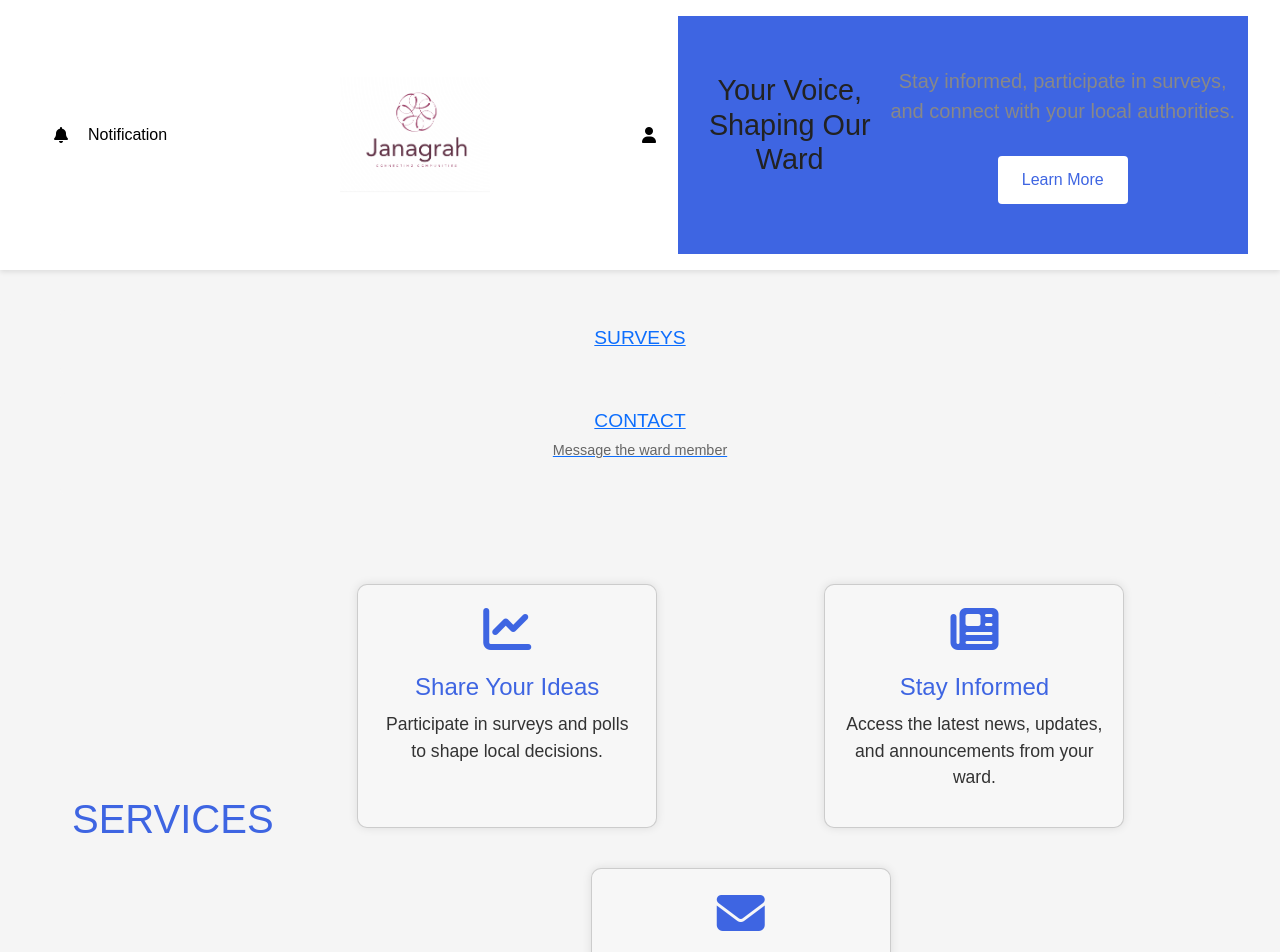
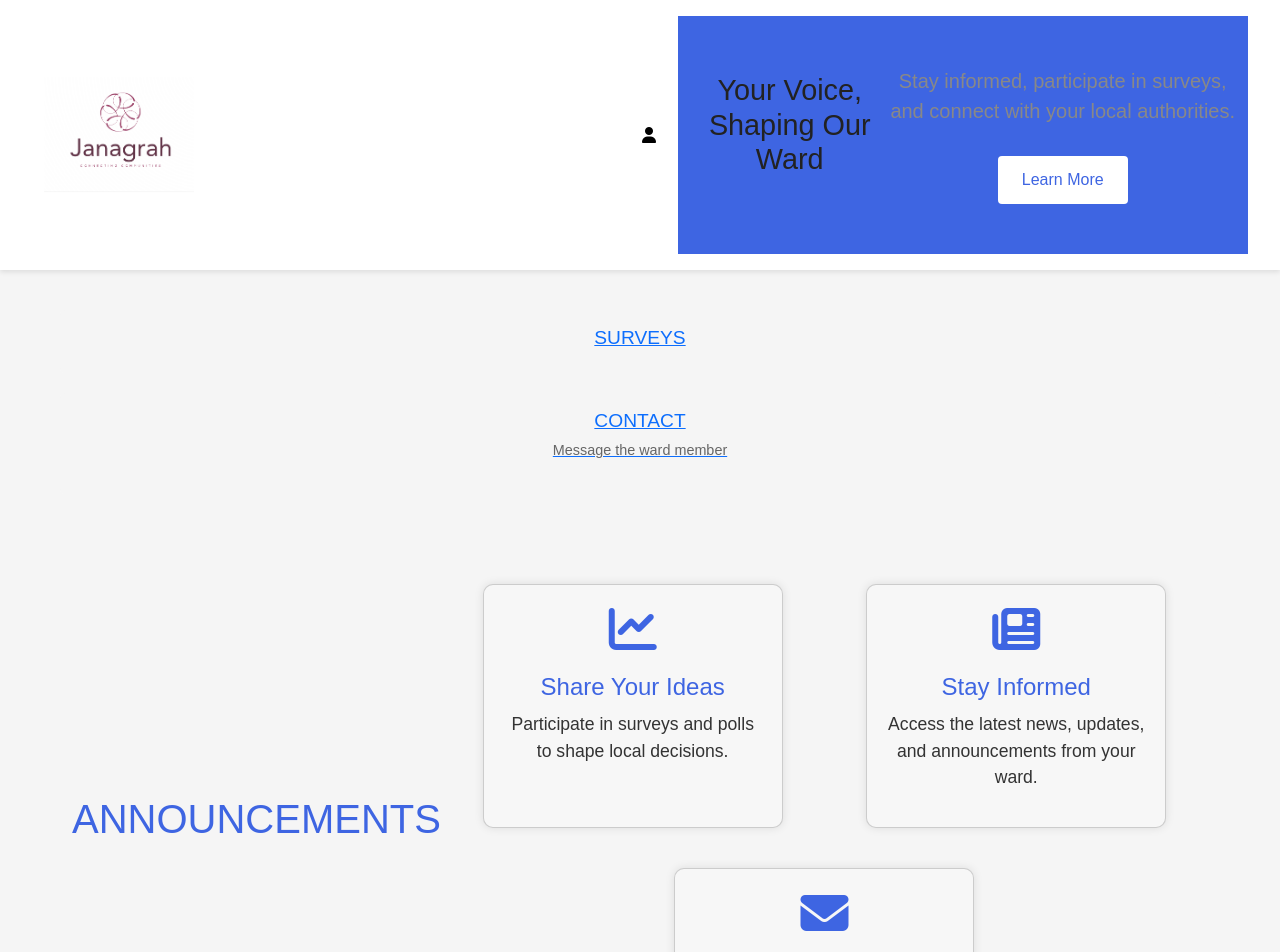
Before and after one commit to Muneeraayakkoden/Janagrah-frontend, a React (Create React App) app: page /ResidentHome in a window 1280 px wide. Shown: the top 952 px of the page. Built offline with nearby package versions, Linux system fonts and the light colour scheme.

Commit message:
Fifteenth commit

```diff
--- a/src/App.js
+++ b/src/App.js
@@ -6,7 +6,6 @@ import ResidentSignup from './pages/ResidentSignup.js';
 import ResidentSignupSuccess from './pages/ResidentSignupSuccess.js';
 import ContactPage from './pages/ContactPage.js';
 import SurveyPage from './pages/SurveyPage.js';
-import Notification from './pages/Notification.js';
 import LoginRejected from './pages/LoginRejected.js'
 import OfficialHome from './pages/OfficialHome.js'
 import CreateUpdates from './pages/CreateUpdates.js';
@@ -26,10 +25,9 @@ function App() {
           <Route path="/ContactPage" Component={ContactPage} />
           <Route path="/SurveyPage" Component={SurveyPage} />
           <Route path="/ResidentHome" Component={ResidentHome}/>
-          <Route path="/" Component={LoginPage} />
+          <Route path="/LoginPage" Component={LoginPage} />
           <Route path="/ResidentSignup" Component={ResidentSignup} />
           <Route path="/ResidentSignupSuccess" Component={ResidentSignupSuccess} />
-          <Route path="/Notification" Component={Notification} />
           <Route path="/LoginRejected" Component={LoginRejected} />
           <Route path="/OfficialHome" Component={OfficialHome} />
           <Route path="/CreateUpdates" Component={CreateUpdates} />
--- a/src/components/Header.js
+++ b/src/components/Header.js
@@ -13,11 +13,6 @@ const Header = () => {
   return (
     <header className="header">
       <div className="container">
-        <div className="profile">
-          <i class="fa-solid fa-bell"></i>
-          <button className="profile-btn" onClick={() => {
-            navigate('/Notification');}}>Notification</button>
-        </div>
         <div className="logo">
           <img src={logo} alt="Janagrah Logo" />
         </div>
--- a/src/pages/MyAccount.js
+++ b/src/pages/MyAccount.js
@@ -56,7 +56,7 @@ const ResidentProfilePage = () => {
     // Clear user data from local storage
     localStorage.removeItem('token');
     // Navigate to the login page
-    navigate('/loginPage');
+    navigate('/LoginPage');
   };
 
   const handleEditProfile = () => {
--- a/src/pages/Services.js
+++ b/src/pages/Services.js
@@ -25,7 +25,7 @@ const Services = () => {
   return (
     <section className="services">
       <div className="container">
-        <h2 className="section-title">SERVICES</h2>
+        <h2 className="section-title">ANNOUNCEMENTS</h2>
         <div className="feature-cards">
           {features.map((feature, index) => (
             <Card key={index} icon={`fas ${feature.icon}`} title={feature.title} description={feature.description} />
```
